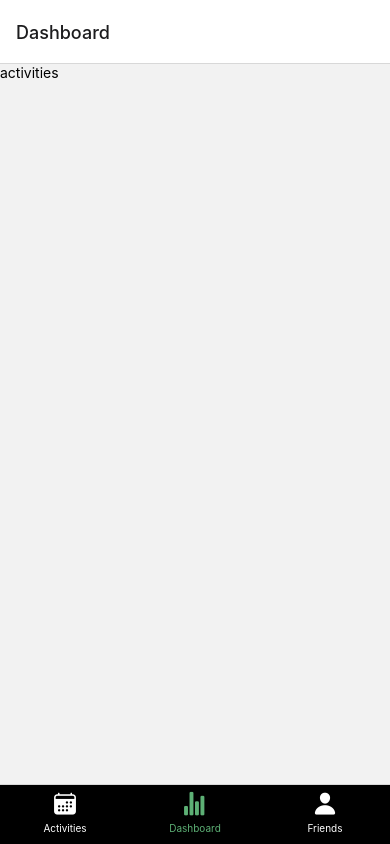
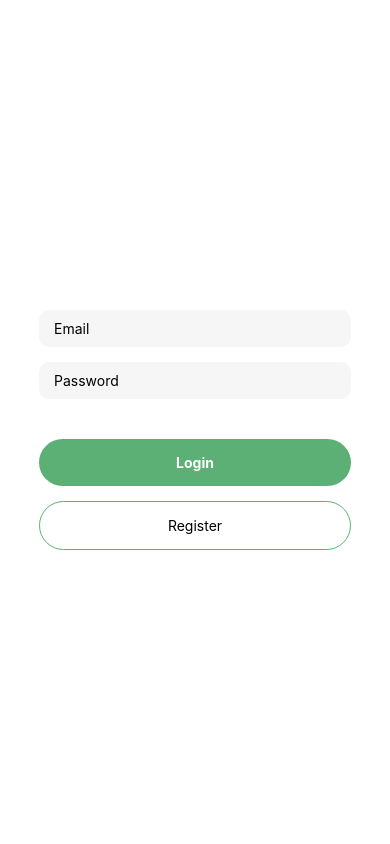
Before and after one commit to abitmarty/homesafe, a React Native app: screen / in a window 390 px wide. Built offline with nearby package versions, Linux system fonts and the light colour scheme.

Commit message:
Created loginscreen

```diff
--- a/App.js
+++ b/App.js
@@ -3,10 +3,20 @@ import { Platform, Text, View, StyleSheet } from 'react-native';
 // import Constants from 'expo-constants';
 // import * as Location from 'expo-location';
 import { NavigationContainer } from '@react-navigation/native';
+import { createNativeStackNavigator } from '@react-navigation/native-stack';
 import MyTabs from './navigation/tabs';
+import LoginScreen from './screens/additional/LoginScreen';
+import firebase from 'firebase/compat/app';
+import auth from 'firebase/compat/auth';
+import { useNavigation } from '@react-navigation/core';
 
 export default function App() {
 
+  if (1 == 1){
+    return (
+      <LoginScreen />
+    );
+  }
   return (
     <MyTabs />
   );
--- a/package.json
+++ b/package.json
@@ -12,14 +12,19 @@
   "dependencies": {
     "@react-navigation/bottom-tabs": "^6.3.1",
     "@react-navigation/native": "^6.0.10",
+    "@react-navigation/native-stack": "^6.6.1",
     "expo": "~44.0.0",
     "expo-constants": "~12.1.3",
     "expo-location": "~14.0.1",
     "expo-status-bar": "~1.2.0",
+    "firebase": "^9.6.10",
     "react": "17.0.1",
     "react-dom": "17.0.1",
     "react-native": "0.64.3",
+    "react-native-gesture-handler": "^2.3.2",
+    "react-native-reanimated": "^2.5.0",
     "react-native-safe-area-context": "^4.2.4",
+    "react-native-screens": "^3.13.1",
     "react-native-web": "0.17.1",
     "react-navigation-stack": "^2.10.4"
   },
--- /dev/null
+++ b/screens/additional/LoginScreen.js
@@ -0,0 +1,94 @@
+// import * as React from 'react';
+import React, {useEffect, useState} from 'react'
+import { View, Text } from 'react-native';
+import { KeyboardAvoidingView, StyleSheet, TextInput, TouchableOpacity } from 'react-native';
+
+function LoginScreen ({navigation}){
+    const [email, setEmail] = useState('')
+    const [password, setPassword] = useState('')
+
+    return(
+        <KeyboardAvoidingView
+        style={styles.container}
+        behaiour="padding"
+        >
+            <View style={styles.inputContainer}>
+                <TextInput
+                placeholder="Email"
+                // value={}
+                // onChangeTExt={text =>}
+                style={styles.input}
+                />
+                <TextInput
+                placeholder="Password"
+                // value={}
+                // onChangeTExt={text =>}
+                style={styles.input}
+                secureTextEntry
+                />
+            </View>
+
+            <View style={styles.buttonContainer}>
+                <TouchableOpacity
+                onPress={() => {}}
+                style={styles.button}
+                >
+                    <Text style={styles.buttonText}>Login</Text>
+                </TouchableOpacity>
+                <TouchableOpacity
+                onPress={() => {}}
+                style={[styles.button, styles.buttonOutline]}
+                >
+                    <Text style={styles.buttonOutlineText}>Register</Text>
+                </TouchableOpacity>
+            </View>
+        </KeyboardAvoidingView>
+    );
+}
+
+export default LoginScreen;
+
+const styles = StyleSheet.create({
+    container:{
+        flex: 1,
+        justifyContent: 'center',
+        alignItems: 'center',
+    },
+    inputContainer:{
+        width: '80%'
+    },
+    input:{
+        backgroundColor: '#F6F6F6',
+        paddingHorizontal: 15,
+        paddingVertical: 10,
+        borderRadius: 10,
+        marginTop: 15
+    },
+    buttonContainer: {
+        width: '80%',
+        justifyContent: 'center',
+        alignItems: 'center',
+        marginTop: 40
+    },
+    button:{
+        backgroundColor: '#5DB075',
+        width: '100%',
+        padding: 15,
+        borderRadius: 100,
+        alignItems: 'center'
+    },
+    buttonOutline: {
+        backgroundColor: '#fff',
+        marginTop: 15,
+        borderColor: '#5DB075',
+        borderWidth: 1
+    },
+    buttonText:{
+        color: '#fff',
+        fontWeight: "700"
+    },
+    buttonTextOutline:{
+        color: '#000',
+        fontWeight: "700"
+    }
+});
```
Also changed, not shown: firebase.js (added, +25 -0 lines), 1 other file (tests, documents, lock files or other folders).
